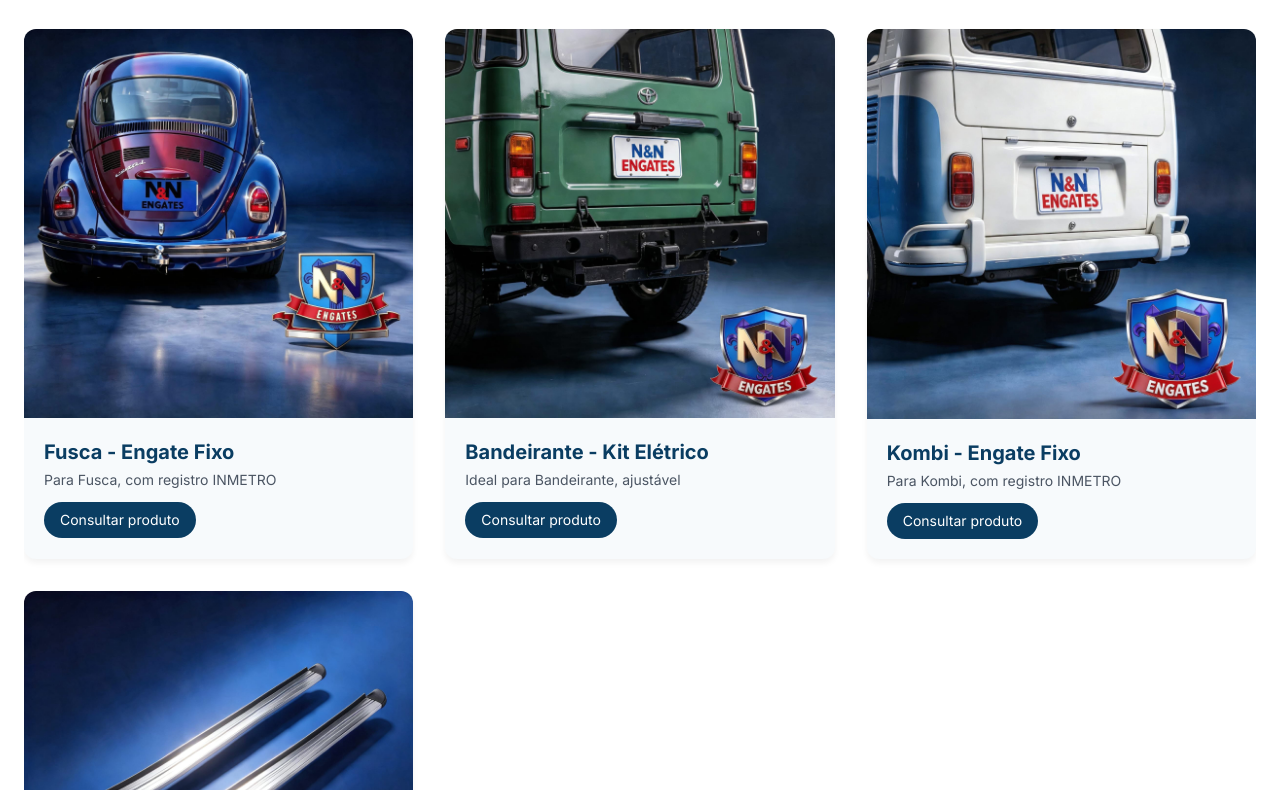
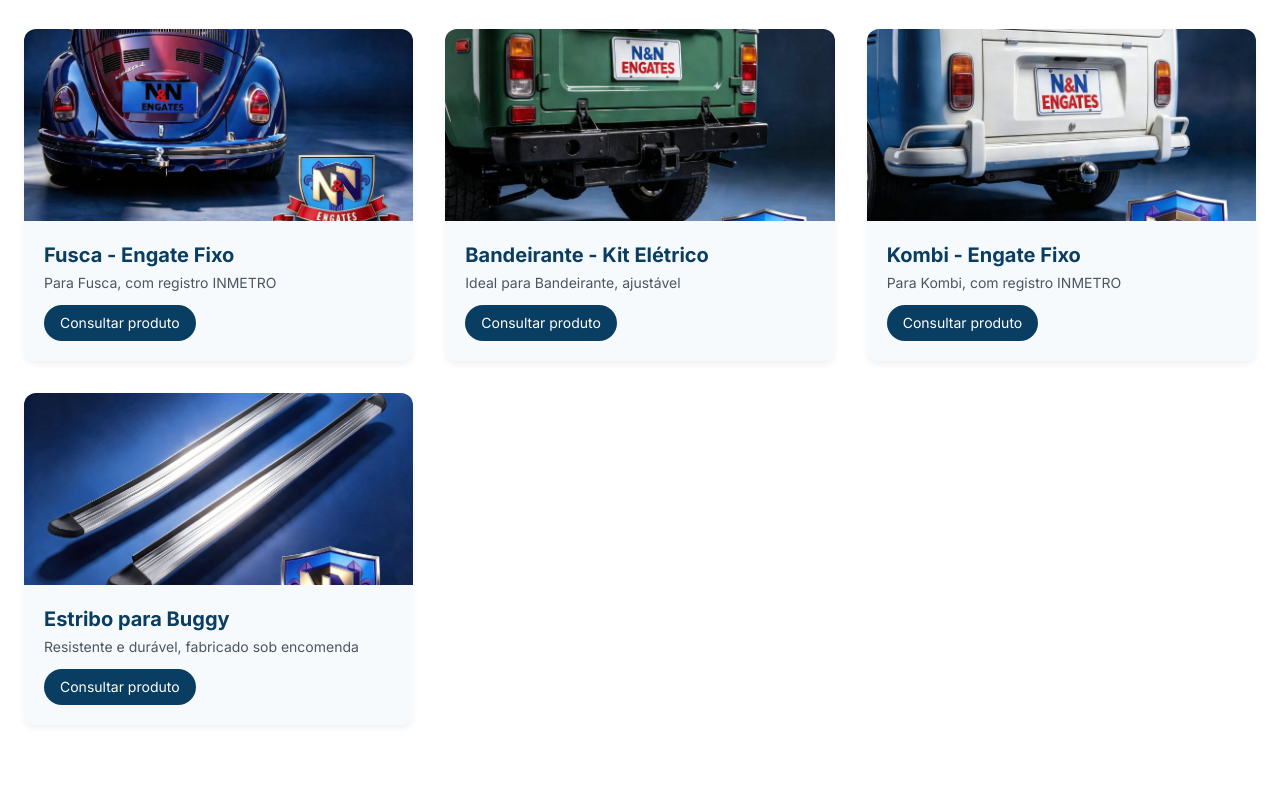
Before and after one commit to LhVip92/NN-Engates, a website: page index.html in a window 1280 px wide. Shown: the part 2010-2800 px from the top of the page. Drawn offline with nearby package versions, Linux system fonts and the light colour scheme.

Commit message:
fix: remove height auto !important que quebrava tamanho da logo

```diff
--- a/style.css
+++ b/style.css
@@ -9,7 +9,7 @@
 
 html, body {
     max-width: 100%;
-    overflow-x: hidden !important;
+    overflow-x: hidden;
     background-color: #0A3D62;
     font-family: 'Inter', sans-serif;
     scroll-behavior: smooth;
@@ -32,21 +32,11 @@ p { font-size: 1.125rem; line-height: 1.6; }
 /* ===== SEÇÕES ===== */
 section {
     padding: 4rem 1.5rem;
-    max-width: 100% !important;
-    overflow-x: hidden !important;
-}
-
-/* ===== PROTEÇÃO CONTRA OVERFLOW ===== */
-section, .container, .max-w-7xl, .max-w-6xl, .max-w-5xl, .max-w-4xl,
-.w-full, .h-screen, .min-h-screen {
-    max-width: 100% !important;
-    overflow-x: hidden !important;
 }
 
 /* ===== IMAGENS E VÍDEOS ===== */
 img, video, iframe {
-    max-width: 100% !important;
-    height: auto !important;
+    max-width: 100%;
     display: block;
 }
 
@@ -131,11 +121,6 @@ img, video, iframe {
     transform: scale(1.02);
     box-shadow: 0 10px 25px -5px rgba(0,0,0,0.1);
 }
-.product-card .price {
-    color: var(--azul-profundo);
-    font-weight: 700;
-    font-size: 1.25rem;
-}
 
 /* ===== MENU MOBILE ===== */
 #mobile-menu {
```
